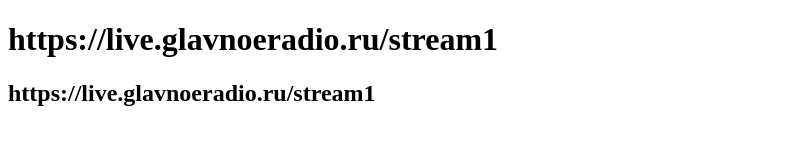
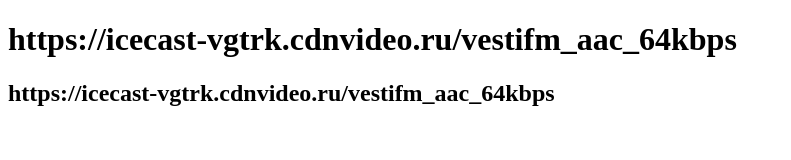
Before and after one commit to fuiwgfB/55, a plain HTML site: page index.html in a window 1280 px wide. Shown: the whole page, without its empty margins (0-791 px from the left). Drawn offline with Linux system fonts and the light colour scheme.

Commit message:
Update index.html

```diff
--- a/index.html
+++ b/index.html
@@ -1,7 +1,7 @@
 <!DOCTYPE html>
 <html>
   <head>
-<h1>https://live.glavnoeradio.ru/stream1</h1>
-<h2>https://live.glavnoeradio.ru/stream1</h2>
+<h1>https://icecast-vgtrk.cdnvideo.ru/vestifm_aac_64kbps</h1>
+<h2>https://icecast-vgtrk.cdnvideo.ru/vestifm_aac_64kbps</h2>
   </head>
 </html>
```
